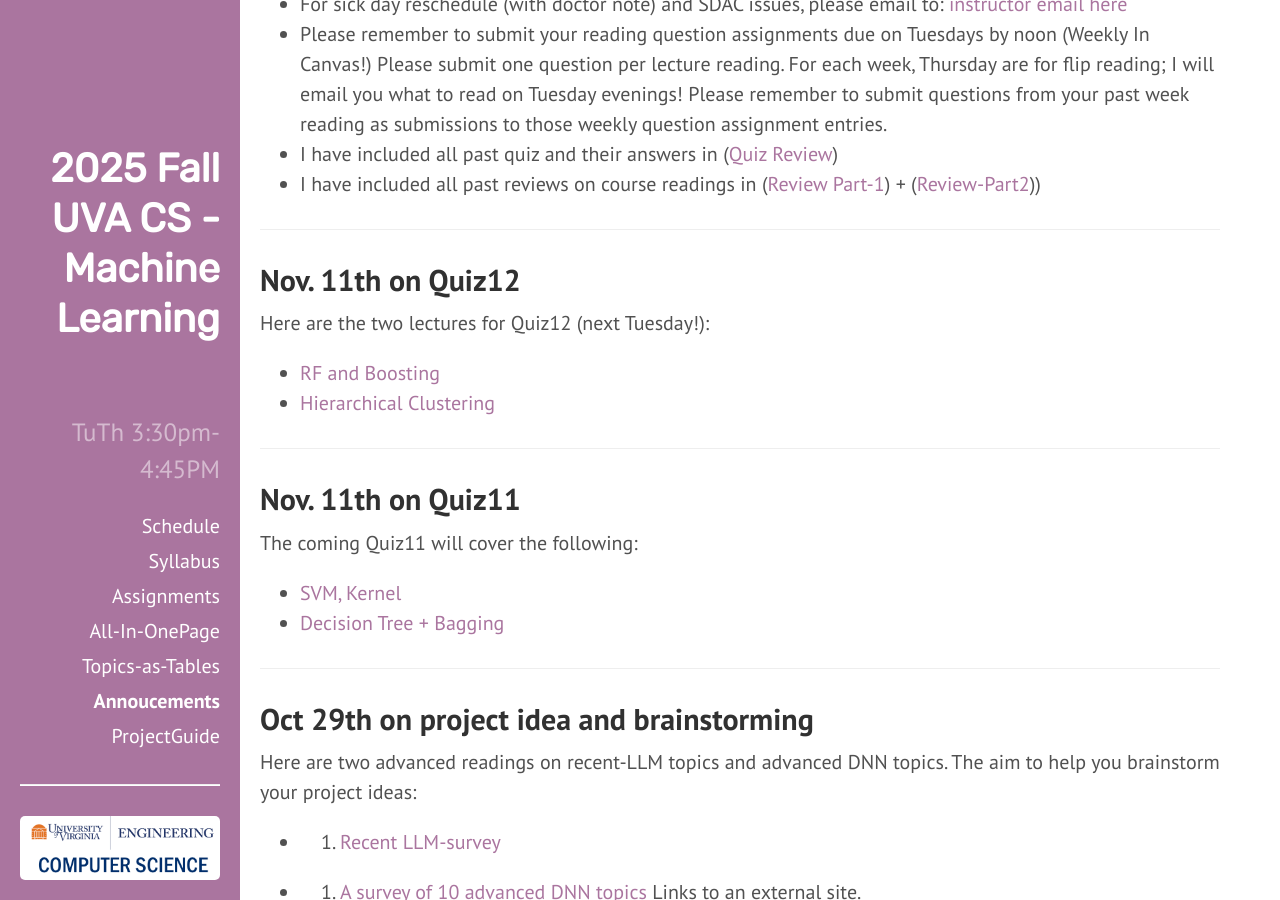
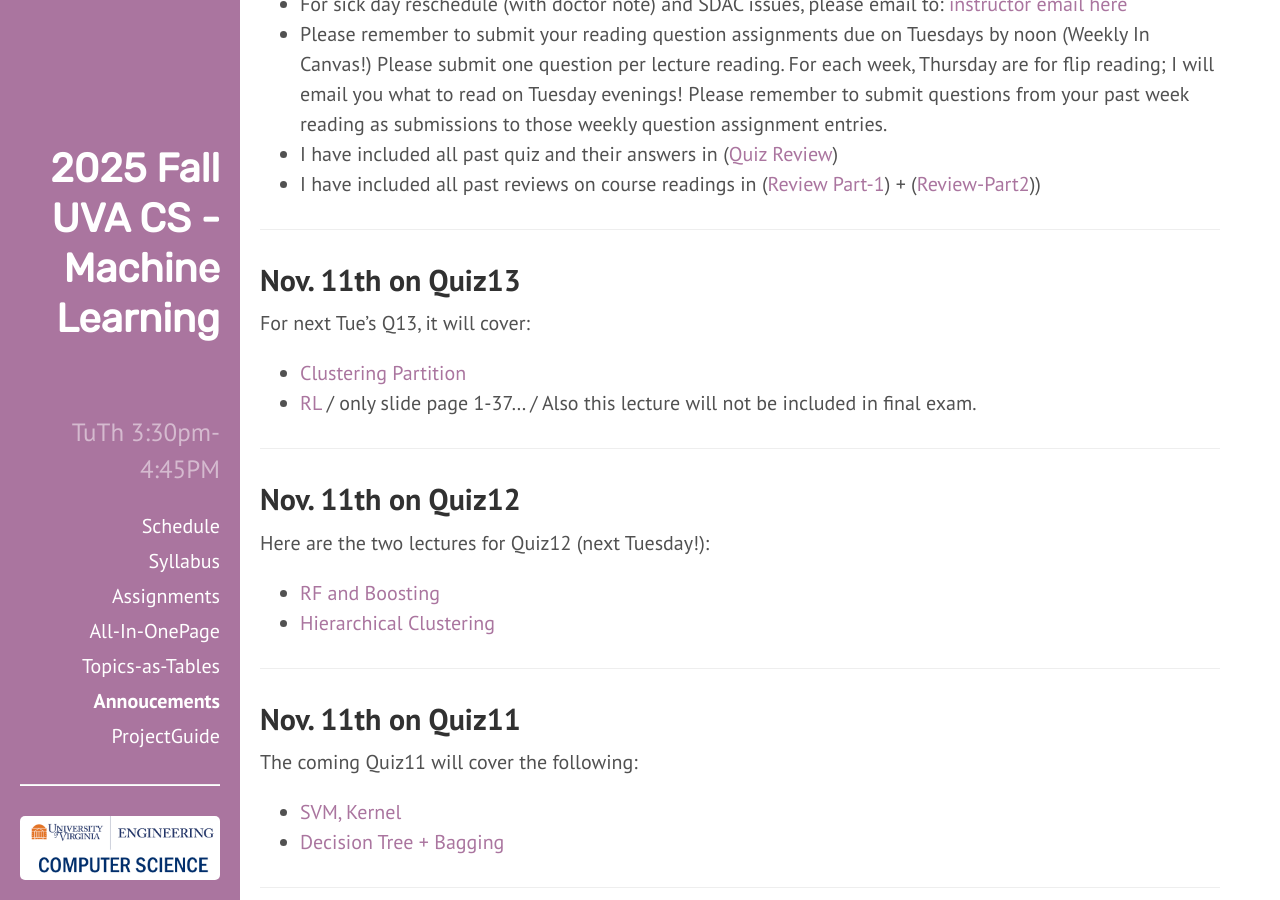
Before and after one commit to qiyanjun/2025Fall-UVA-CS-MachineLearningDeep, a Jekyll site: the page built from z25fBlog.md, in a window 1280 px wide and 900 px high, scrolled down 531 px. Built offline with Jekyll 4.4.1, drawn with Linux system fonts in a browser that asks for light colours.

Commit message:
Update z25fBlog.md

```diff
--- a/z25fBlog.md
+++ b/z25fBlog.md
@@ -19,6 +19,18 @@ desc: "Important Annoucements for 2025 Fall UVa CS -ML-Undergraduate"
 - I have included all past quiz and their answers in ([Quiz Review](https://qiyanjun.github.io/2025Fall-UVA-CS-MachineLearningDeep//notebook/zz-Quiz.pdf))
 - I have included all past reviews on course readings in ([Review Part-1](https://qiyanjun.github.io/2025Fall-UVA-CS-MachineLearningDeep//notebook/Szz-quiz-QA.pdf)) + ([Review-Part2](https://qiyanjun.github.io/2025Fall-UVA-CS-MachineLearningDeep//notebook/Szz-Quiz-QA-part2.pdf)))
 
+
+
+
+---
+
+
+## Nov. 11th on Quiz13
+
+For next Tue's Q13, it will cover:
+
+- [Clustering Partition](https://qiyanjun.github.io/2025Fall-UVA-CS-MachineLearningDeep//contents/S5-L02-kMeans/)
+- [RL](https://qiyanjun.github.io/2025Fall-UVA-CS-MachineLearningDeep//contents/S5-L03-RL/)  / only slide page 1-37...  / Also this lecture will not be included in final exam.
 
 
 
```
